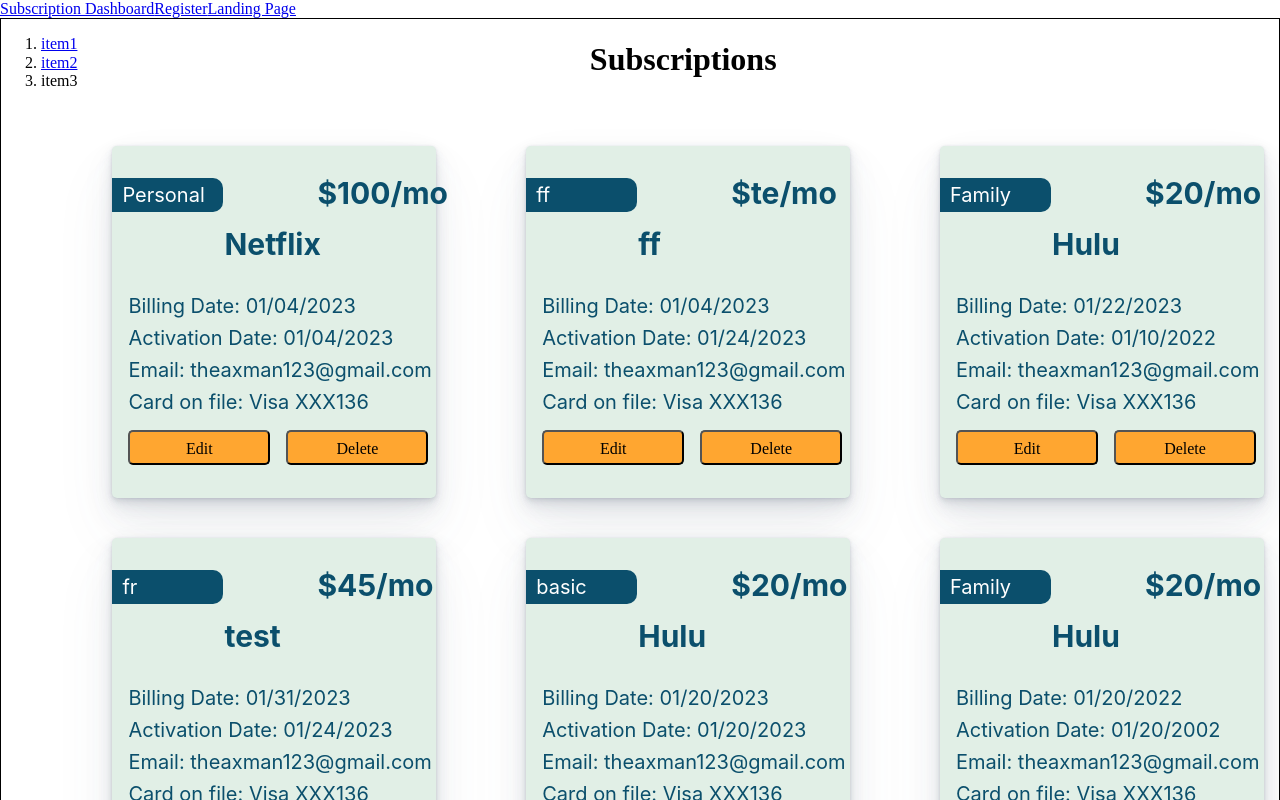
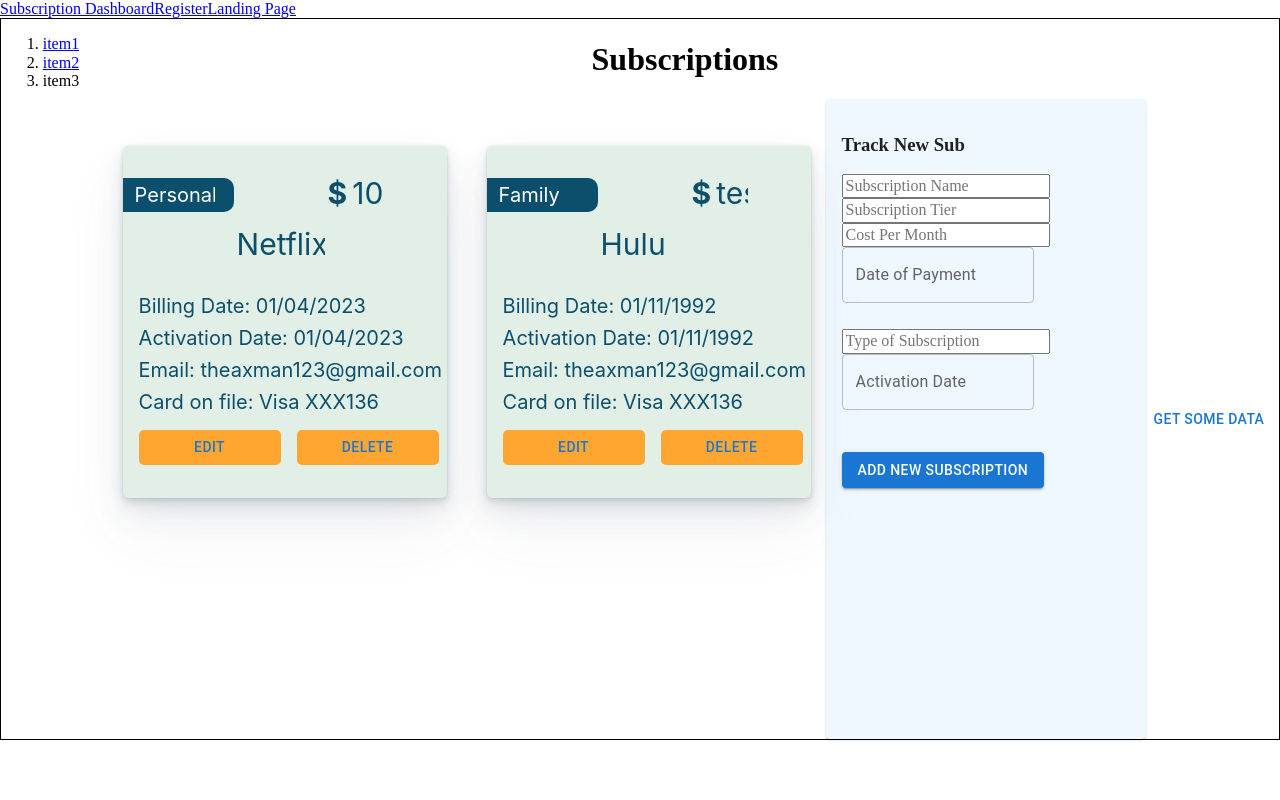
Before and after one commit to Scratch-Tech-Software/Subslify, a React app in the folder client/: page /active in a window 1280 px wide. Shown: the top 800 px of the page. Built offline with nearby package versions, Linux system fonts and the light colour scheme; data requests are answered from the project's data file.

Commit message:
Core CRUD functionality working. still need to a nav bar and adjust FormCard to match styling

```diff
--- a/client/db.json
+++ b/client/db.json
@@ -10,49 +10,13 @@
       "activationDate": "2023-01-04T05:00:00.000Z"
     },
     {
-      "name": "ff",
-      "tier": "ff",
-      "cost": "te",
-      "paymentDate": "2023-01-04T05:00:00.000Z",
-      "subscriptionType": "ff",
-      "activationDate": "2023-01-24T05:00:00.000Z",
-      "id": 2
-    },
-    {
+      "id": 2,
       "name": "Hulu",
-      "tier": "Star",
-      "cost": "20",
-      "paymentDate": "2023-01-22T05:00:00.000Z",
+      "tier": "test",
+      "cost": "test",
+      "paymentDate": "1992-01-11T05:00:00.000Z",
       "subscriptionType": "Family",
-      "activationDate": "2022-01-10T05:00:00.000Z",
-      "id": 3
-    },
-    {
-      "name": "test",
-      "tier": "Start",
-      "cost": "45",
-      "paymentDate": "2023-01-31T05:00:00.000Z",
-      "subscriptionType": "fr",
-      "activationDate": "2023-01-24T05:00:00.000Z",
-      "id": 4
-    },
-    {
-      "name": "Hulu",
-      "tier": "Star",
-      "cost": "20",
-      "paymentDate": "2023-01-20T05:00:00.000Z",
-      "subscriptionType": "basic",
-      "activationDate": "2023-01-20T05:00:00.000Z",
-      "id": 5
-    },
-    {
-      "name": "Hulu",
-      "tier": "Basic",
-      "cost": "20",
-      "paymentDate": "2022-01-20T05:00:00.000Z",
-      "subscriptionType": "Family",
-      "activationDate": "2002-01-20T05:00:00.000Z",
-      "id": 6
+      "activationDate": "1992-01-11T05:00:00.000Z"
     }
   ]
 }
--- a/client/src/assets/styles/sub-card2.scss
+++ b/client/src/assets/styles/sub-card2.scss
@@ -14,6 +14,12 @@
   height: 372px;
   left: 15px;
   top: 37px;
+
+  input {
+    background: none;
+    border: none;
+    width: fit-content;
+  }
 
   .subCardBackground {
     box-sizing: border-box;
@@ -41,6 +47,10 @@
     justify-content: center;
 
     .subType {
+      input {
+        color: white;
+        max-width: 5rem;
+      }
       /* Subscription type */
       box-sizing: border-box;
 
@@ -79,6 +89,10 @@
       /* Pricing */
 
       /* Auto layout */
+      input {
+        max-width: 2rem;
+        color: #0b4f6c;
+      }
 
       display: flex;
       flex-direction: row;
@@ -115,6 +129,10 @@
     }
 
     .subName {
+      input {
+        max-width: 5.5rem;
+        color: #0b4f6c;
+      }
       // align-items: flex-end;
       position: relative;
       width: 97px;
--- a/client/src/components/FormRow.jsx
+++ b/client/src/components/FormRow.jsx
@@ -1,4 +1,3 @@
-
 const FormRow = ({
   type,
   name,
@@ -6,14 +5,32 @@
   handleChange,
   autocomplete = 'on',
   labelText,
+  price,
 }) => {
+  if (price) {
+    return (
+      <div className='form-row'>
+        <input
+          type={type}
+          value={value}
+          name={name}
+          id={name}
+          onChange={handleChange}
+          className='form-input'
+          autoComplete={autocomplete}
+        />
+      </div>
+    );
+  }
+
   return (
     <div className='form-row'>
-      <label htmlFor={name} className='form-label'>
+      {/* <label htmlFor={name} className='form-label'>
         {labelText ?? name}
-      </label>
+      </label> */}
 
       <input
+        placeholder={labelText}
         type={type}
         value={value}
         name={name}
--- a/client/src/components/SubCard.jsx
+++ b/client/src/components/SubCard.jsx
@@ -82,15 +82,21 @@
      * then add to OnClick in button below
      */
     const options = {
-      method: 'DELETE',
+      method: 'PUT',
       headers: {
         Accept: 'application/json',
         'Content-Type': 'application/json',
       },
-      body: JSON.stringify({ subId }),
+      body: JSON.stringify({
+        id,
+        name: inputs.subName,
+        tier: inputs.subTier,
+        cost: inputs.subCost,
+        paymentDate,
+        subscriptionType: inputs.subType,
+        activationDate,
+      }),
     };
-
-    console.log(subId);
 
     fetch(API_URL + `/${subId}`, options)
       .then((data) => data.json())
@@ -103,27 +109,45 @@
   };
   //return a Paper/Box with the subscription information
   return (
-    <Paper>
-      <div className='subCardInput'>
+    <div className='sub-card2'>
+      <div className='subCardBackground'>
+        <div className='subType'>
+          <FormRow
+            labelText='Type of Subscription'
+            name='subType'
+            value={inputs.subType || ''}
+            handleChange={handleChange}
+          />
+        </div>
+        <div className='subCost'>
+          $
+          <FormRow
+            labelText='Cost Per Month'
+            price={true}
+            name='subCost'
+            value={inputs.subCost || ''}
+            handleChange={handleChange}
+          />
+        </div>
+
+        <div className='subName'>
           <FormRow
             labelText='Subscription Name'
             name='subName'
             value={inputs.subName || ''}
             handleChange={handleChange}
           />
-        <FormRow
-          labelText='Subscription Tier'
-          name='subTier'
-          value={inputs.subTier || ''}
-          handleChange={handleChange}
-        />
-        <FormRow
-          labelText='Cost Per Month'
-          name='subCost'
-          value={inputs.subCost || ''}
-          handleChange={handleChange}
-        />
-        <div className='formInputDate'>
+        </div>
+
+        <div className='paymentDate'>
+          Billing Date: {moment(paymentDate).format('MM/DD/YYYY')}
+        </div>
+
+        <div className='activationDate'>
+          Activation Date: {moment(activationDate).format('MM/DD/YYYY')}
+        </div>
+
+        {/* <div className='formInputDate'>
           <LocalizationProvider dateAdapter={AdapterMoment}>
             <DatePicker
               label='Date of Payment'
@@ -135,12 +159,7 @@
             />
           </LocalizationProvider>
         </div>
-        <FormRow
-          labelText='Type of Subscription'
-          name='subType'
-          value={inputs.subType || ''}
-          handleChange={handleChange}
-        />
+
         <div className='formInputDate'>
           <LocalizationProvider dateAdapter={AdapterMoment}>
             <DatePicker
@@ -152,11 +171,14 @@
               renderInput={(params) => <TextField {...params} />}
             />
           </LocalizationProvider>
-        </div>
-        <Button>Edit</Button>
+        </div> */}
+
+        <div className='email'>Email: theaxman123@gmail.com</div>
+        <div className='cardInfo'>Card on file: Visa XXX136</div>
+        <Button onClick={() => handleEdit(id)}>Edit</Button>
         <Button onClick={() => handleDelete(id)}>Delete</Button>
       </div>
-    </Paper>
+    </div>
   );
 };
 
--- a/client/src/pages/Active.jsx
+++ b/client/src/pages/Active.jsx
@@ -36,7 +36,7 @@
 
           return (
             <div>
-              {/* <div className='sub-card'>
+              <div className='sub-card'>
                 <SubCard
                   key={sub.id}
                   id={sub.id}
@@ -48,9 +48,9 @@
                   activationDate={sub.activationDate}
                   fetchData={fetchData}
                 />
-              </div> */}
+              </div>
 
-              <div className='sub-card2'>
+              {/* <div className='sub-card2'>
                 <div className='subCardBackground'>
                   <div className='subType'>{sub.subscriptionType}</div>
                   <div className='subCost'>${sub.cost}/mo</div>
@@ -66,7 +66,7 @@
                   <button>Edit</button>
                   <button>Delete</button>
                 </div>
-              </div>
+              </div> */}
             </div>
           );
         });
```
Lines whose indentation alone changed are shown as unchanged.
